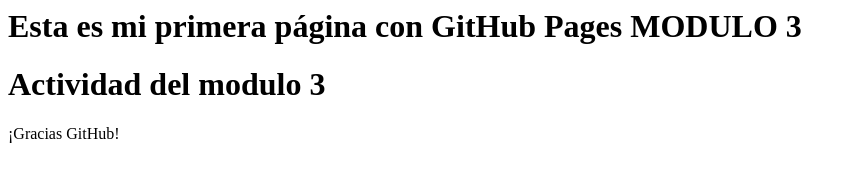
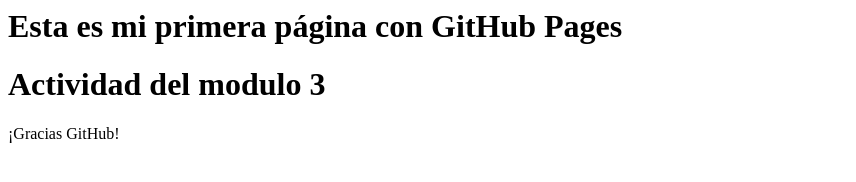
Before and after one commit to Mveroc8/Repo1, a plain HTML site: page index.html in a window 1280 px wide. Shown: the whole page, without its empty margins (0-856 px from the left). Drawn offline with Linux system fonts and the light colour scheme.

Commit message:
Update index.html

```diff
--- a/index.html
+++ b/index.html
@@ -1,5 +1,5 @@
 <html>
-<h1> Esta es mi primera página con GitHub Pages MODULO 3  </h1>
+<h1> Esta es mi primera página con GitHub Pages </h1>
 <h1> Actividad del modulo 3  </h1>
   <p>¡Gracias GitHub!</p>
 </html>
```
